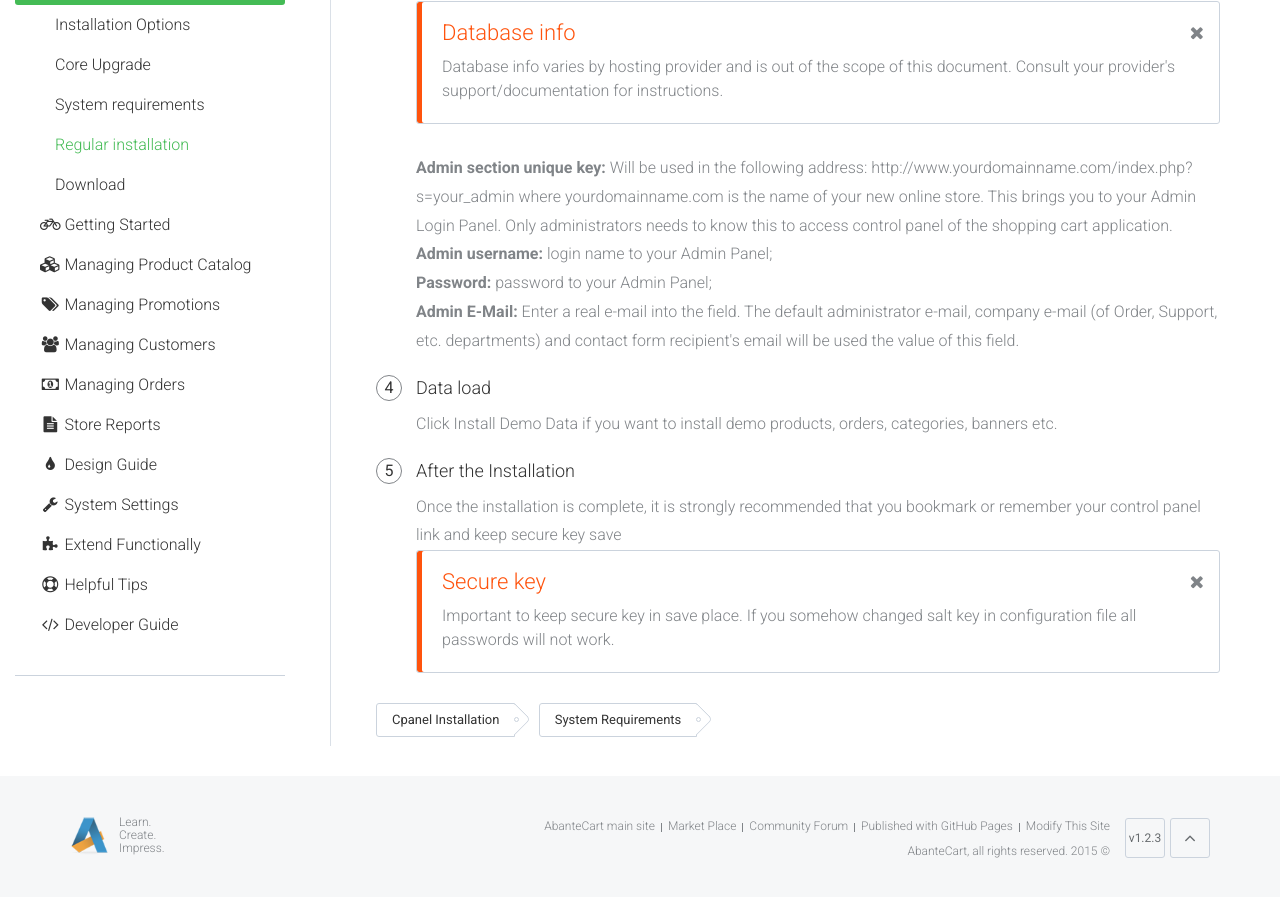
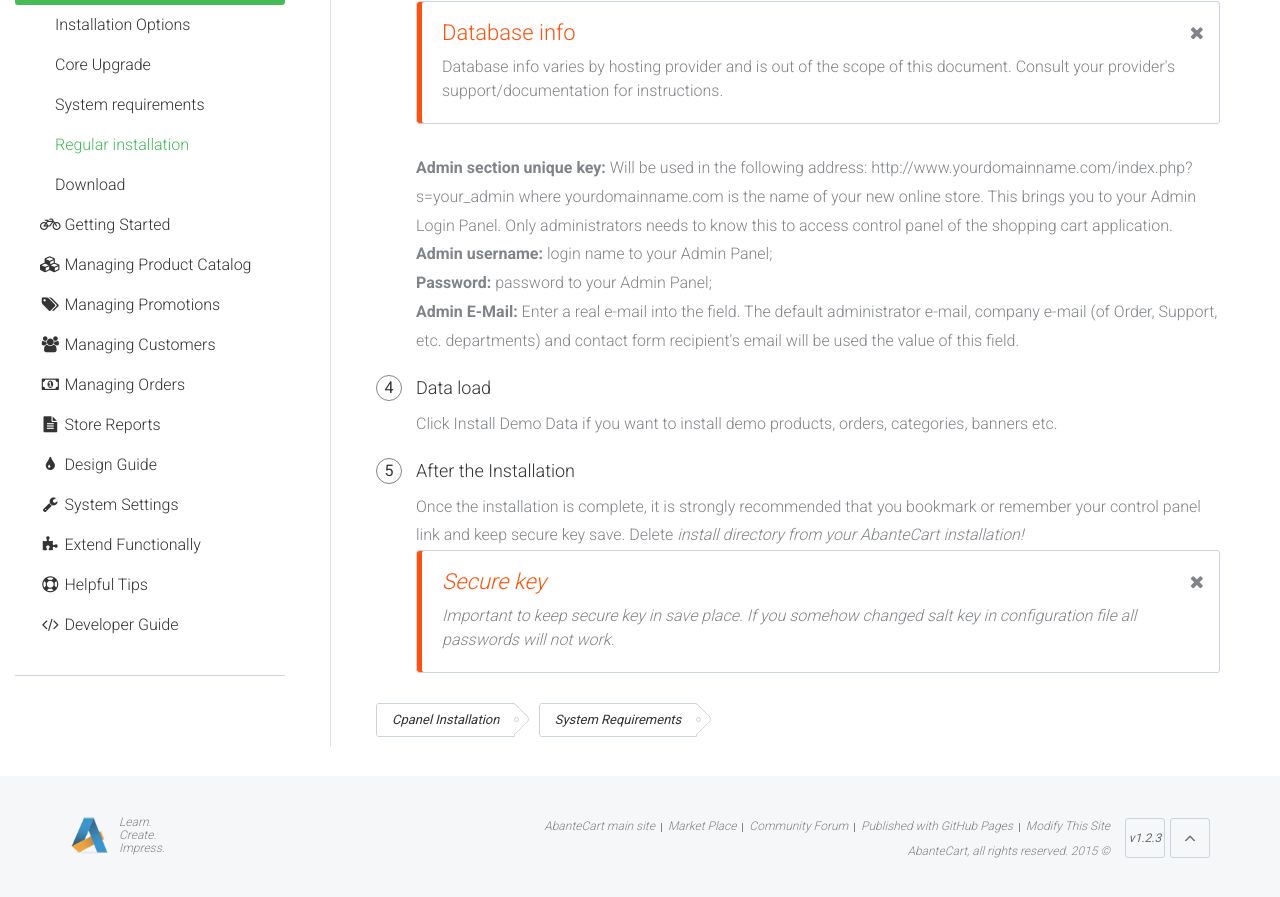
Before and after one commit to abantecart/abantecart.github.io, a Jekyll site: the page built from pages/install/regular_installation.html, in a window 1280 px wide and 900 px high, scrolled down 4211 px. Shown: the top 897 px of the window. Built offline with Jekyll 4.4.1, drawn with Linux system fonts in a browser that asks for light colours.

Commit message:
Update regular_installation.html

```diff
--- a/pages/install/regular_installation.html
+++ b/pages/install/regular_installation.html
@@ -304,7 +304,7 @@
 								<strong>Database Table Names Prefix:</strong> MySQL database prefix. Leave it blank if you have not. Some database tables has a name which consists of two parts: a table prefix and the specific database name itself. The use of prefix allows several web applications to utilize one database.<br>
 						<!-- Note -->
 						<div class="note js-note ">
-							<span class="note-close js-close">
+							<span class="note-close blue js-close">
 								<i class="fa fa-times"></i>
 							</span>
 							<h4 class="note-title"> Database info </h4>
@@ -326,9 +326,9 @@
 							<li class="step">
 								<span class="step-number">5</span>
 								<h4 class="step-title">	After the Installation</h4>
-								<div class="step-content"> Once the installation is complete, it is strongly recommended that you bookmark or remember your control panel link and keep secure key save
+								<div class="step-content"> Once the installation is complete, it is strongly recommended that you bookmark or remember your control panel link and keep secure key save. Delete <em>install<em> directory from your AbanteCart installation!
 
-								<!-- Note -->
+						<!-- Note -->
 						<div class="note js-note ">
 							<span class="note-close js-close">
 								<i class="fa fa-times"></i>
```
